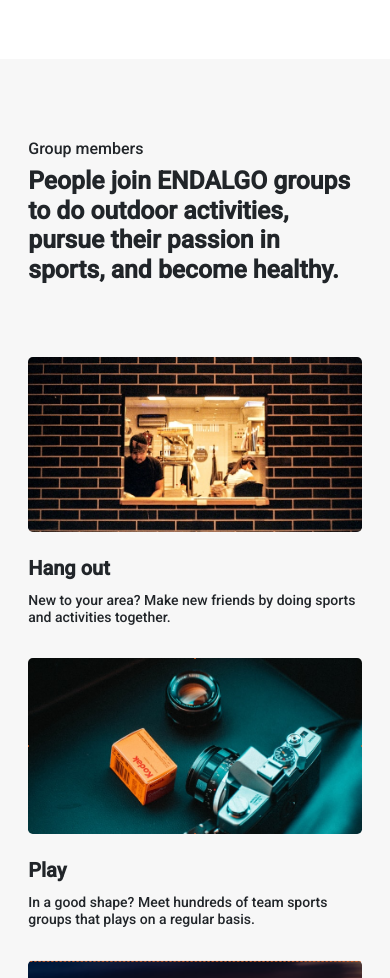
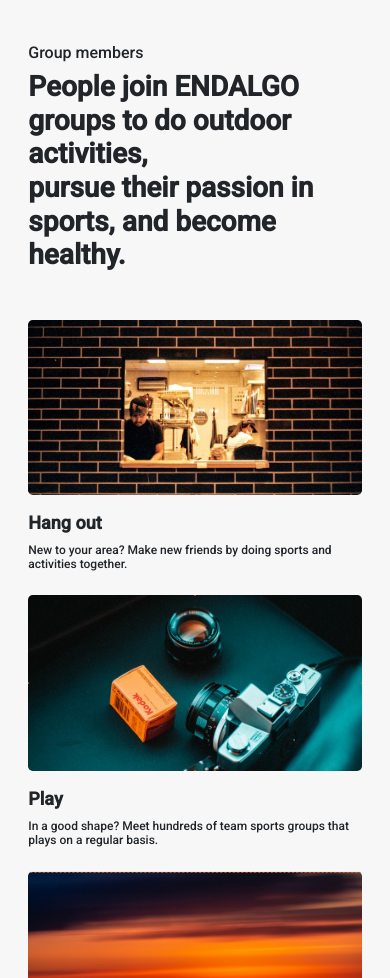
Before and after one commit to sameershaikh55/endalgo-updated, a React (Create React App) app: page /why in a window 390 px wide. Shown: the part 529-1507 px from the top of the page. Built offline with nearby package versions, Linux system fonts and the light colour scheme.

Commit message:
2 sections are remaianing

```diff
--- a/src/components/GroupMembers.jsx
+++ b/src/components/GroupMembers.jsx
@@ -23,18 +23,18 @@ const GroupMembers = () => {
     },
   ];
   return (
-    <div className="groupMembers w-100">
+		<div className="groupMembers whyEndalgo w-100">
 			<div className="page_container">
 				<div className="container-fluid">
 					<div className="row">
 						<div className="col-11 col-md-12 mx-auto">
-              <h6>Group members</h6>
+							<h6 className="short_head">Group members</h6>
 							<div className="mt-2 mb-4">
-                <h2 className="fw-bold mb-0">
+								<h2 className="main_head fw-bold mb-0">
 									People join ENDALGO groups to do outdoor activities,
 								</h2>
-                <h2 className="fw-bold mb-5">
-                  pursue their passion in sports, and become healthy.{" "}
+								<h2 className="main_head fw-bold mb-2 mb-md-5">
+									pursue their passion in sports, and become healthy.
 								</h2>
 							</div>
 
@@ -46,10 +46,10 @@ const GroupMembers = () => {
 											key={i}
 											className="col-12 col-sm-6 col-md-4 mt-4 mt-md-0"
 										>
-                      <div className="memberCard">
+											<div className="memberCardWhy">
 												<img className="w-100 rounded-3" src={img} alt="" />
-                        <h5 className="fw-bold mt-4">{title}</h5>
-                        <h6 className="small">{desc}</h6>
+												<h5 className="fw-bold">{title}</h5>
+												<h6>{desc}</h6>
 											</div>
 										</div>
 									);
--- a/src/styles/style.css
+++ b/src/styles/style.css
@@ -262,6 +262,14 @@
   line-height: 1.38;
 }
 
+.groupMembers.whyEndalgo {
+  margin-top: 0rem;
+}
+
+.groupMembers.whyEndalgo .main_head {
+  font-size: 38px;
+}
+
 .startGroup .underHead {
   margin-bottom: 48px;
 }
@@ -277,6 +285,18 @@
 
 .leaderCardCont .textContent h5 {
   margin-bottom: 12px;
+}
+
+.memberCardWhy h5 {
+  font-size: 20px;
+  line-height: 1.3;
+  margin: 24px 0px 8px;
+}
+
+.memberCardWhy h6 {
+  font-size: 14px;
+  line-height: 1.43;
+  margin: 8px 0px 0;
 }
 
 .ourCustomer {
@@ -1084,5 +1104,27 @@
     font-size: 32px;
     line-height: 1.19;
   }
+  .groupMembers.whyEndalgo {
+    padding: 64px 0px 72px;
+  }
+  .groupMembers.whyEndalgo .short_head {
+    font-size: 16px;
+  }
+  .groupMembers.whyEndalgo .main_head {
+    font-size: 28px;
+  }
+  .groupMembers.whyEndalgo .main_head:nth-child(1) {
+    margin: 8px 0 32px;
+  }
+  .groupMembers.whyEndalgo .memberCardWhy h5 {
+    font-size: 18px;
+    margin: 16px 0 8px;
+    line-height: 1.33;
+  }
+  .groupMembers.whyEndalgo .memberCardWhy h6 {
+    font-size: 12px;
+    margin: 8px 0 0;
+    line-height: 1.17;
+  }
 }
 /*# sourceMappingURL=style.css.map */
--- a/src/styles/style.scss
+++ b/src/styles/style.scss
@@ -294,6 +294,14 @@ $themeColor: rgb(251, 10, 18);
 		}
 	}
 }
+
+.groupMembers.whyEndalgo {
+	margin-top: 0rem;
+
+	.main_head {
+		font-size: 38px;
+	}
+}
 // ===== GROUP MEMBERS END ======
 
 // ===== START A GROUP START ======
@@ -319,6 +327,22 @@ $themeColor: rgb(251, 10, 18);
 	}
 }
 // ===== LEADERS END ======
+
+// ===== GROUP MEMBERS START ======
+.memberCardWhy {
+	h5 {
+		font-size: 20px;
+		line-height: 1.3;
+		margin: 24px 0px 8px;
+	}
+
+	h6 {
+		font-size: 14px;
+		line-height: 1.43;
+		margin: 8px 0px 0;
+	}
+}
+// ===== GROUP MEMBERS END ======
 
 // ===== OUR CUSTOMERS START ======
 .ourCustomer {
@@ -1182,5 +1206,36 @@ $themeColor: rgb(251, 10, 18);
 		line-height: 1.19;
 	}
 	// GROUP MANAGEMENT END
+
+	// WHY ENDALGO START
+	.groupMembers.whyEndalgo {
+		padding: 64px 0px 72px;
+
+		.short_head {
+			font-size: 16px;
+		}
+
+		.main_head {
+			font-size: 28px;
+		}
+
+		.main_head:nth-child(1) {
+			margin: 8px 0 32px;
+		}
+
+		.memberCardWhy {
+			h5 {
+				font-size: 18px;
+				margin: 16px 0 8px;
+				line-height: 1.33;
+			}
+			h6 {
+				font-size: 12px;
+				margin: 8px 0 0;
+				line-height: 1.17;
+			}
+		}
+	}
+	// WHY ENDALGO END
 }
 // ===== MEDIA QUERIES END ======
```
Also changed, not shown: 1 other file (tests, documents, lock files or other folders). Lines whose indentation alone changed are shown as unchanged.
